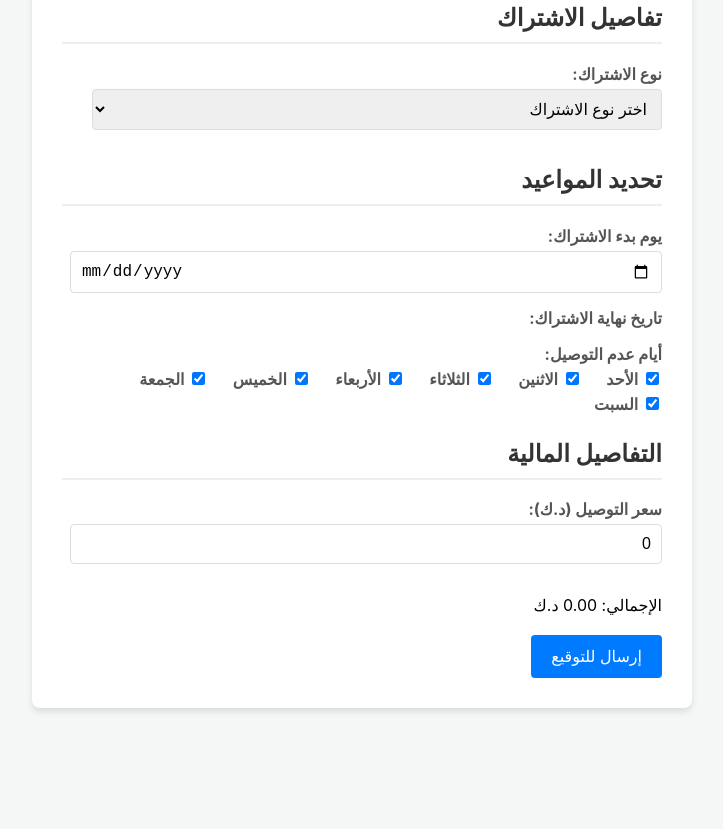
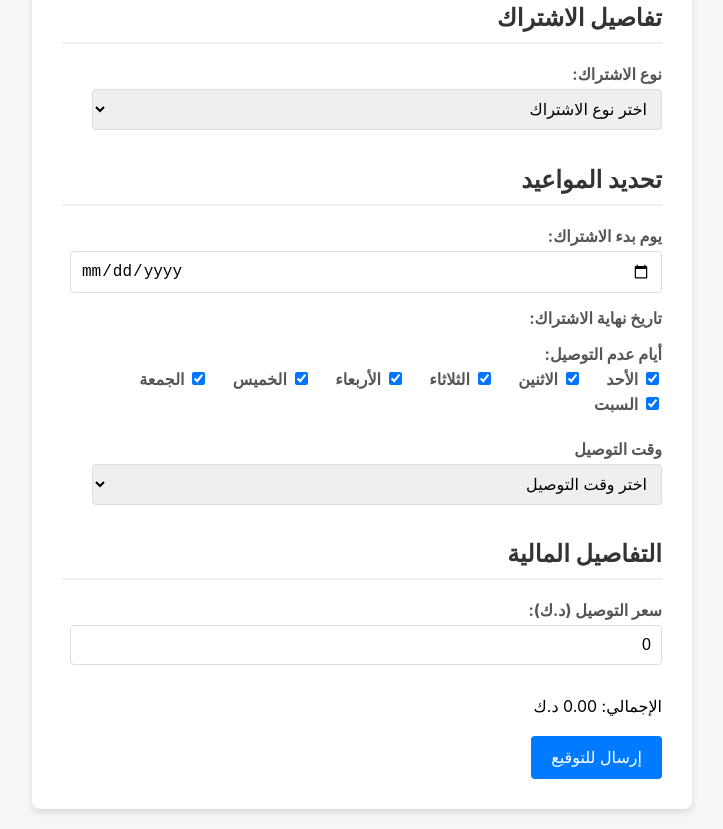
Before and after one commit to figsandolives/ishtrak, a plain HTML site: page form.html in a window 1280 px wide. Shown: the part 1001-1830 px from the top of the page, without its empty margins (278-1001 px from the left). Before the commit the page ends 1729 px from the top, so only its background shows below. Drawn offline with Linux system fonts and the light colour scheme.

Commit message:
Update form.html

```diff
--- a/form.html
+++ b/form.html
@@ -112,6 +112,17 @@
                 </div>
             </div>
 
+            <div class="form-group">
+    <label for="delivery-time">وقت التوصيل</label>
+    <select id="delivery-time" required>
+        <option value="" disabled selected>اختر وقت التوصيل</option>
+        <option value="9am-12pm">من ٩ص الى ١٢ظ</option>
+        <option value="12pm-3pm">من ١٢ظ الى ٣م</option>
+        <option value="3pm-6pm">من ٣م الى ٦م</option>
+        <option value="6pm-9pm">من ٦م الى ٩م</option>
+    </select>
+</div>
+
             <div class="form-section">
                 <h2>التفاصيل المالية</h2>
                 <label for="delivery-price">سعر التوصيل (د.ك):</label>
```
